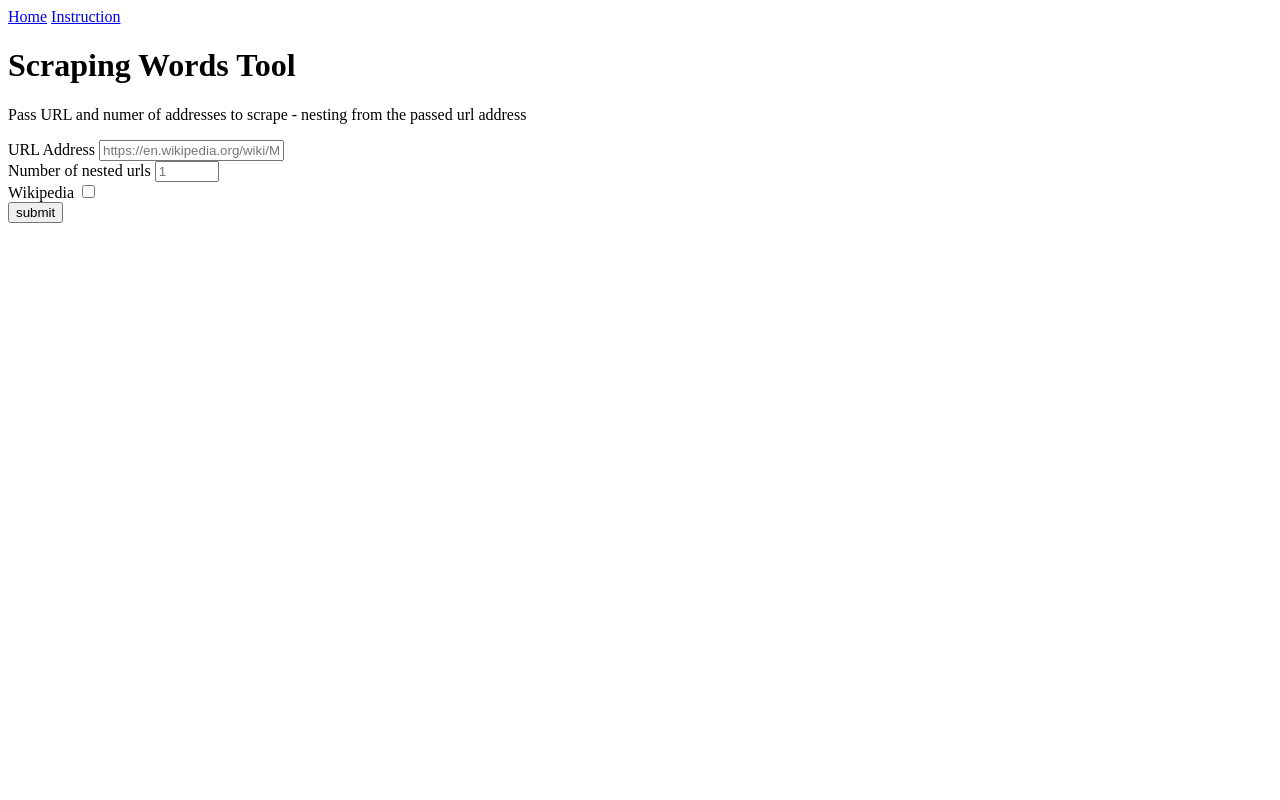
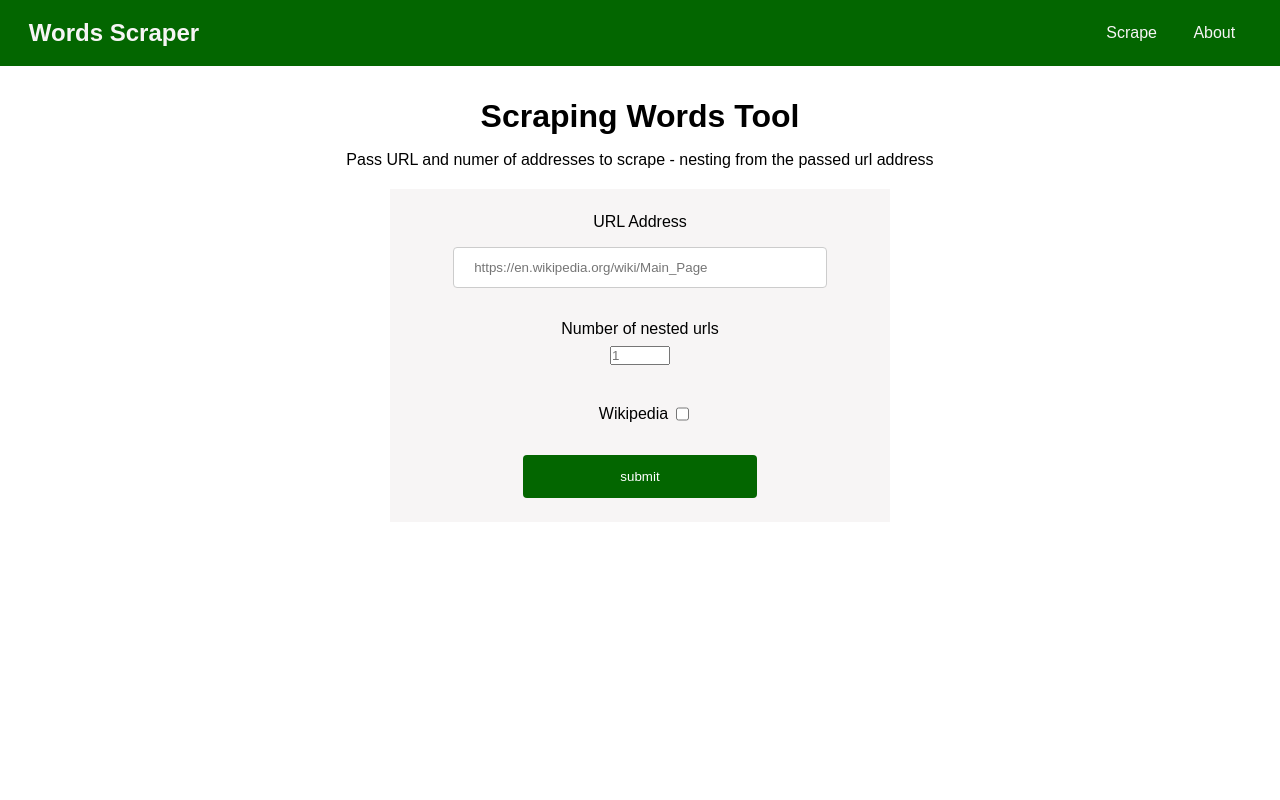
Before and after one commit to Jeremiaszmacura/hadoop-app, a Flask app: page / in a window 1280 px wide. Run offline with Flask 2, Linux system fonts and the light colour scheme.

Commit message:
Added few css styles for home page. Created few functions to prepare statistics.

```diff
--- a/flaskr/routes/address_data.py
+++ b/flaskr/routes/address_data.py
@@ -12,22 +12,34 @@ from flaskr.models.address_data import AddressData
 address_data_blueprint = Blueprint("address_data_blueprint", __name__)
 
 
-def words_length_median(words_list: list) -> str:
+def most_common_words(words_occurrences: dict) -> list:
+    """Takes list of words and return top 10 common words."""
+    return sorted(words_occurrences, key=words_occurrences.get, reverse=True)[:10]
+
+
+def covert_to_words_len_list(words_list: list) -> list:
+    """Takes list of words and return list of len of each word."""
+    return map(len, words_list)
+
+
+def words_length_median(words_list: list):
+    """Calculates the median for word lengths."""
     sorted_words = sorted(words_list, key=len)
     list_length = len(sorted_words)
     index = (list_length - 1) // 2
     if list_length % 2:
-        return sorted_words[index]
+        return len(sorted_words[index])
     else:
-        return (sorted_words[index] + sorted_words[index + 1]) / 2.0
+        return (len(sorted_words[index]) + len(sorted_words[index + 1])) / 2.0
 
 
 def count_words_length_mean(words_list: list):
-    words_length_mean = sum(map(len, words_list)) / len(words_list)
-    return words_length_mean
+    """Calculates the average word length."""
+    return sum(map(len, words_list)) / len(words_list)
 
 
 def concatenate_words_lists(data: list) -> list:
+    """Joins words lists from multpiple AddressData objects into one."""
     words_list = []
     for object in data:
         words_list.extend(object.words)
@@ -47,12 +59,15 @@ def count_words_occurrences(words_list: list) -> dict:
     return words_occurrences
 
 
-def calculate_statistics(data: dict) -> dict:
+def calculate_statistics(data: list) -> dict:
+    """Calculate statistics and return as a dictionary."""
     statistics = dict()
     words_list = concatenate_words_lists(data)
-    words_length_mean = count_words_length_mean(words_list)
-    words_median = words_length_median(words_list)
-    words_occurrences = count_words_occurrences(words_list)
+    words_len_list = covert_to_words_len_list(words_list)
+    statistics["words_length_mean"] = count_words_length_mean(words_list)
+    statistics["words_median"] = words_length_median(words_list)
+    statistics["words_occurrences"] = count_words_occurrences(words_list)
+    statistics["most_common_words"] = most_common_words(statistics["words_occurrences"])
     return statistics
 
 
--- /dev/null
+++ b/flaskr/static/home.css
@@ -0,0 +1,78 @@
+.container {
+    border-radius: 5px;
+    padding: 1em;
+    display: flex;
+    flex-direction: column;
+    align-items: center;
+}
+
+input[type=text], select {
+    width: 100%;
+    padding: 12px 20px;
+    margin: 8px 0;
+    display: inline-block;
+    border: 1px solid #ccc;
+    border-radius: 4px;
+    box-sizing: border-box;
+}
+
+input[type=submit] {
+    width: 50%;
+    background-color: #036600;
+    color: white;
+    padding: 14px 20px;
+    margin: 8px 0;
+    border: none;
+    border-radius: 4px;
+    cursor: pointer;
+}
+
+input[type=submit]:hover {
+    background-color: #45a049;
+}
+
+* {
+    margin: 0;
+    padding: 0;
+    box-sizing: border-box;
+    font-family: 'Poppins', sans-serif;
+}
+
+.box {
+    padding: 1em;
+    position: relative;
+    width: 40%;
+    height: 40%;
+    justify-content: center;
+    align-items: center;
+    background: #f7f5f5;
+    margin: 20px;
+}
+
+.form-group {
+    width: 80%;
+    padding-bottom: 1em;
+    display: flex;
+    flex-direction: column;
+    align-items: center;
+}
+
+.form-group-checkbox {
+    padding: 1em;
+    display: flex;
+    justify-content: center;
+}
+
+label {
+    padding: 0.5em;
+}
+
+h1 {
+    padding: 0.5em;
+}
+
+form {
+    display: flex;
+    flex-direction: column;
+    align-items: center;
+}
--- /dev/null
+++ b/flaskr/static/navigation.css
@@ -0,0 +1,47 @@
+* {
+    box-sizing: border-box;
+    margin: 0;
+    padding: 0;
+  }
+
+  li, a, button {
+    font-family: "Montserrat", sans-serif;
+    font-weight: 500;
+    font-size: 1em;
+    color: #f7f5f5;
+    text-decoration: none;
+  }
+
+  header {
+    display: flex;
+    justify-content: flex-end;
+    align-items: center;
+    padding: 1.2em 1.8em;
+    background: #036600;
+  }
+
+  .logo {
+    font-size: 1.5em;
+    font-weight: 800;
+    cursor: pointer;
+    margin-right: auto;
+    color: #f7f5f5;
+  }
+
+  .nav_links {
+    list-style: none;
+  }
+
+  .nav_links li {
+    display: inline-block;
+    padding: 0px 1em;
+  }
+
+  .nav_links li .a {
+    transition: all 0.3s ease 0s;
+  }
+
+  .nav_links li .a:hover {
+    color: #000000;
+    font-weight: 600;
+  }
--- a/flaskr/templates/home.html
+++ b/flaskr/templates/home.html
@@ -1,10 +1,12 @@
+<link rel="stylesheet" type="text/css" href="{{ url_for('static', filename='home.css')}}">
+
 {% extends 'layout.html' %}
 
 {% block content %}
     <div class="container">
         <h1>{{title}}</h1>
         <p>{{description}}</p>
-
+        <div class="box">
             <form action="http://localhost:5000/scrape-url" method="POST">
                 <div class="form-group">
                     <label for="urlAddress">URL Address</label>
@@ -14,11 +16,12 @@
                     <label for="nestedNumber">Number of nested urls</label>
                     <input type="number" class="form-control" id="nestedNumberId" name="nestedNumber" min="1" max="100" placeholder="1">
                 </div>
-            <div>
+                <div class="form-group-checkbox">
                     <label for="wiki">Wikipedia</label>
                     <input type="checkbox" id="wiki" name="wiki" value="True">
                 </div>
-            <input type="submit" value="submit" />
+                <input id="submit-button" type="submit" value="submit" />
             </form>
         </div>
+    </div>
 {% endblock %}
--- a/flaskr/templates/layout.html
+++ b/flaskr/templates/layout.html
@@ -7,6 +7,7 @@
         <meta charset="utf-8">
         <meta name="description" content={{description}}>
         <link rel="shortcut icon" href="/favicon.ico">
+        <link rel="stylesheet" type="text/css" href="{{ url_for('static', filename='layout.css')}}">
     </head>
 
     <body>
--- a/flaskr/templates/navigation.html
+++ b/flaskr/templates/navigation.html
@@ -1,6 +1,15 @@
-<header>
+<link rel="stylesheet" type="text/css" href="{{ url_for('static', filename='navigation.css')}}">
+
+<header class="header">
+    <div class="logo">Words Scraper</div>
     <nav>
-        <a href="https://example.com">Home</a>
-        <a href="https://example.com">Instruction</a>
-   </nav>
+        <ul class="nav_links">
+            <li>
+                <a class="a" href="https://example.com">Scrape</a>
+            </li>
+            <li>
+                <a class="a" href="https://example.com">About</a>
+            </li>
+        </ul>
+    </nav>
 </header>
```
Also changed, not shown: flaskr/static/layout.css (added). Lines whose indentation alone changed are shown as unchanged.
